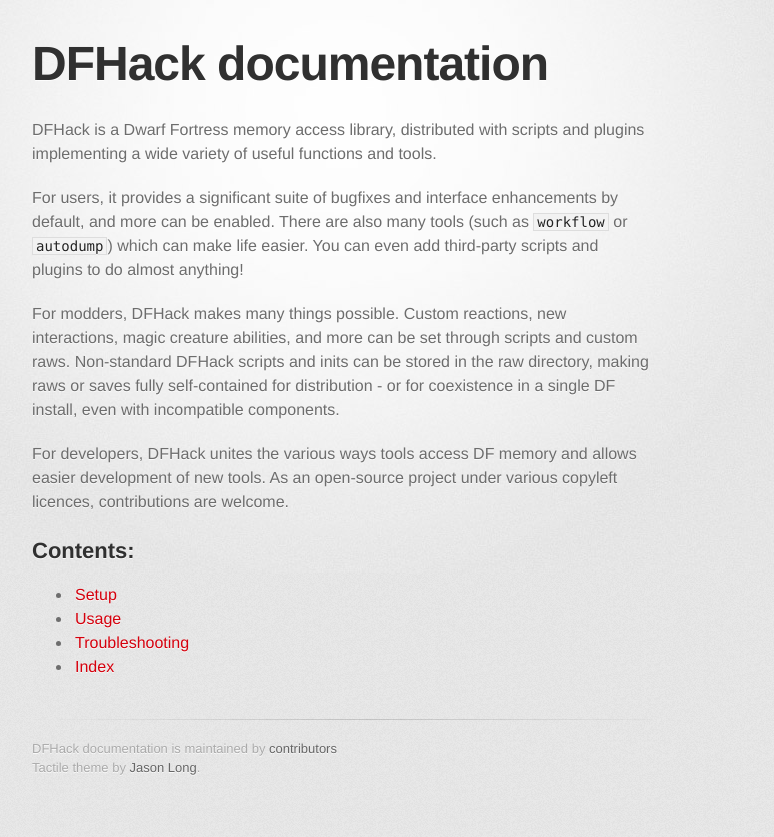
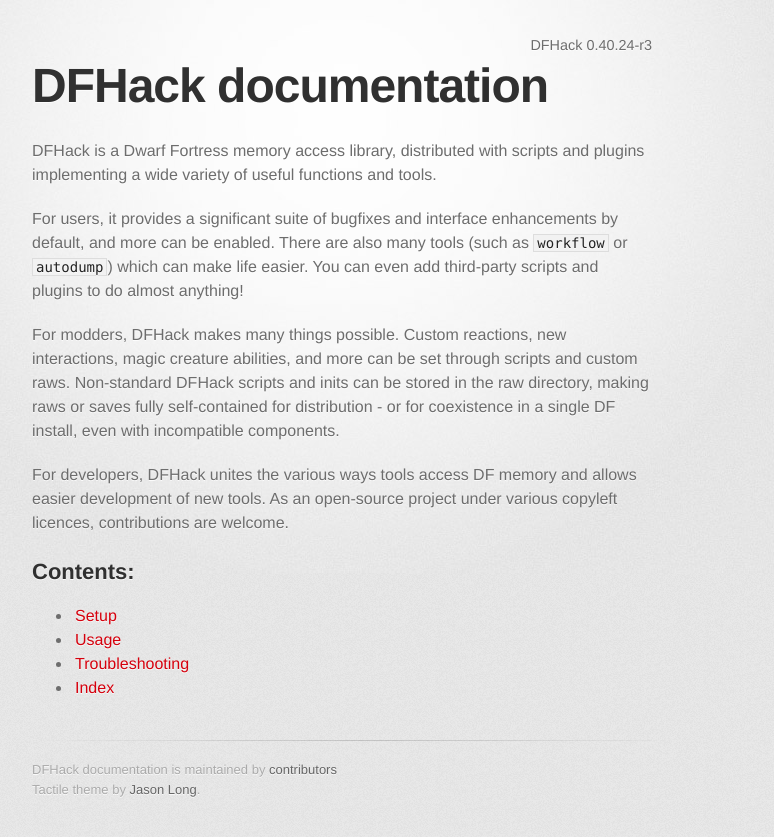
Before and after one commit to lethosor/dfhack-docs, a Jekyll site: the page built from index.html, in a window 1280 px wide. Shown: the top 837 px of the page, without its empty margins (298-1072 px from the left). Built offline with Jekyll 4.4.1, drawn with Linux system fonts in a browser that asks for light colours; some web fonts are replaced.

Commit message:
Display DFHack version on all pages

```diff
--- a/_config.yml
+++ b/_config.yml
@@ -1,3 +1,4 @@
+dfhack-version: 0.40.24-r3
 category-list:
 - general
 - config
--- a/_layouts/site.html
+++ b/_layouts/site.html
@@ -17,6 +17,7 @@
     <div id="container">
       <div class="inner">
         <header>
+          <div class="header-version">DFHack {{site.dfhack-version}}</div>
           <h1>{% include title.html default="DFHack documentation" %}</h1>
           {% if page.trail %}
             {% include trail.html %}
@@ -25,7 +26,6 @@
 
         <section id="main_content">
           {{ content }}
-
         </section>
 
         <footer>
--- a/stylesheets/stylesheet.css
+++ b/stylesheets/stylesheet.css
@@ -376,6 +376,12 @@
   font-size: 90%;
 }
 
+.header-version {
+  font-size: 90%;
+  text-align: right;
+  width: 100%;
+}
+
 dd {
   padding-left: 2em;
 }
```
